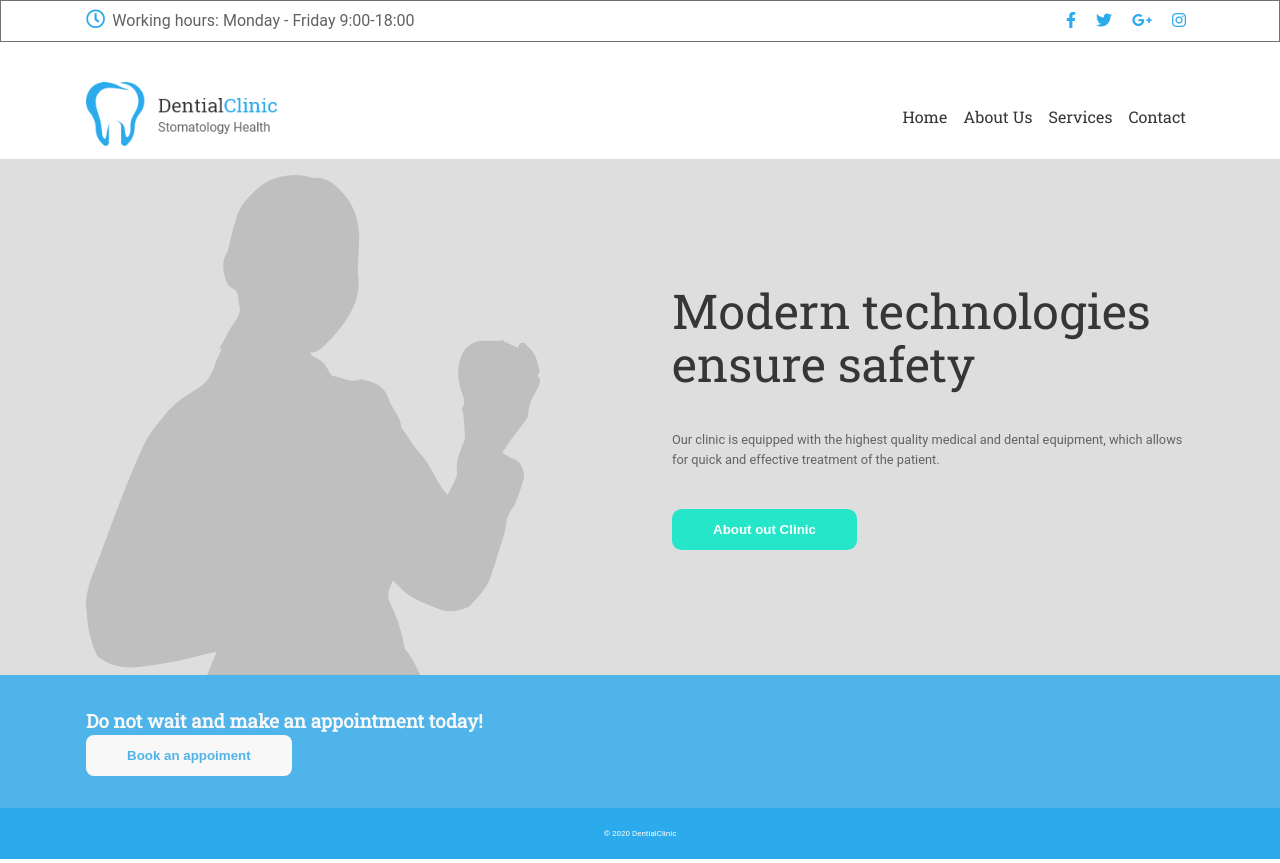
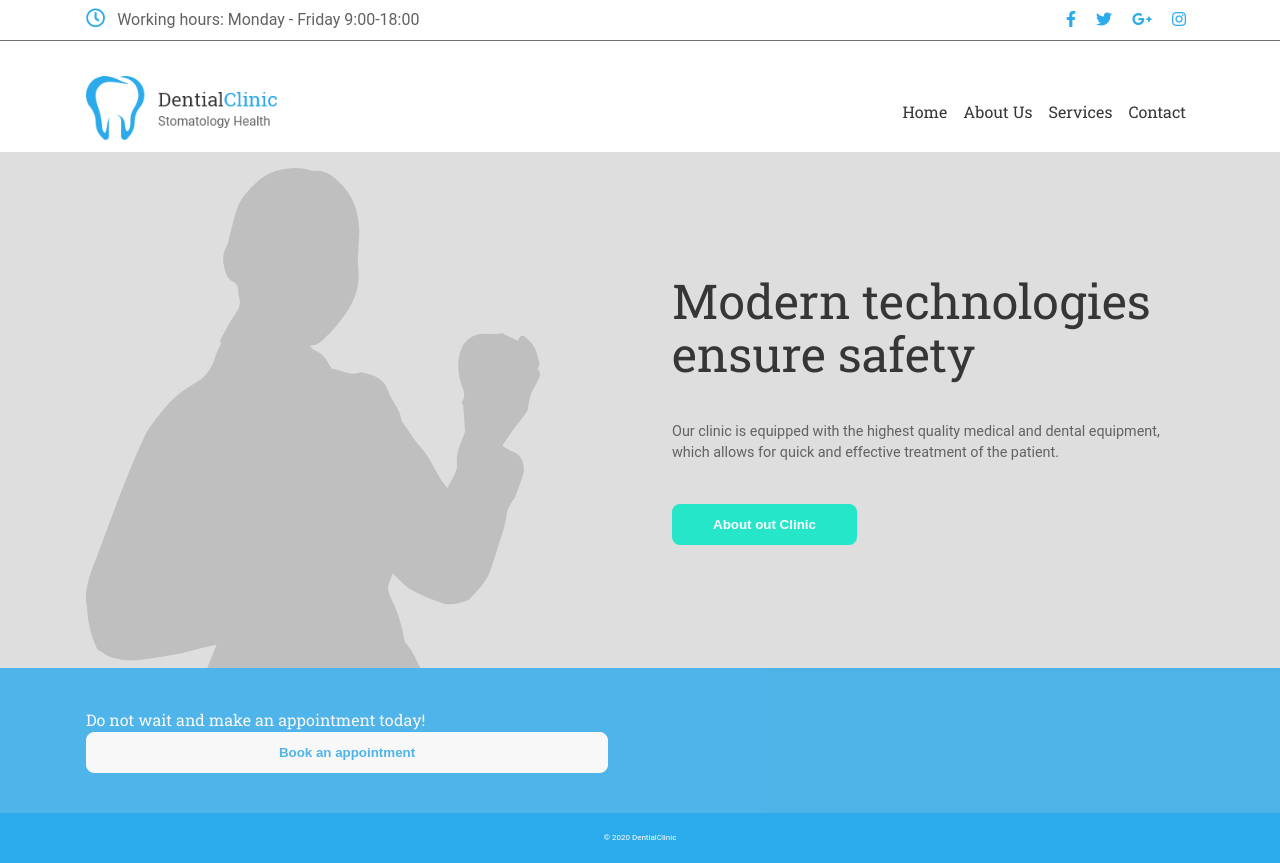
Before and after one commit to IdaWalle/HTMLCSS-INLUPP1, a plain HTML site: page index.html in a window 1280 px wide. Drawn offline with Linux system fonts and the light colour scheme.

Commit message:
inlämning 1

```diff
--- a/index.html
+++ b/index.html
@@ -71,19 +71,19 @@
               <div class="content-box">
                 <h1 class="color">Modern technologies ensure safety</h1>
                 <p class="color2">Our clinic is equipped with the highest quality medical and dental equipment, which allows for quick and effective treatment of the patient.</p>
-                <button class="btn btn-greenish">About out Clinic</button>
-
+                <button class="btn1 btn-greenish">About out Clinic</button>
               </div>
           </div>
-
-          <section class="down">
-              <div class="container">
-                  <div class="content">
-                      <h1 class="h1">Do not wait and make an appointment today!</h1>
-                      <button class="button">Book an appoiment</button>
-                  </div>
-              </div>
-          </section>
+          <!-- appointment-->
+          <section class="appointment">
+            <div class="container">
+                <div class="text">
+                    <p>Do not wait and make an appointment today!</p>
+                    <button class="btn btn-secondary">Book an appointment</button>
+                </div>
+            </div>
+            <!--footer-->
+        </section>
           <footer class="fot">
               <p>© 2020 DentialClinic</p>
           </footer>
--- a/styles.css
+++ b/styles.css
@@ -1,12 +1,12 @@
 @import url('https://fonts.googleapis.com/css2?family=Roboto+Slab&display=swap');
+/* font-family: 'Roboto Slab', serif; */
 
-/* font-family: 'Roboto Slab', serif;*/
+
 * {
+  margin: 0;
   padding: 0;
-    margin: 0;
   box-sizing: border-box;
 }
-
 html, body {
   font-weight: 400;
   font-family: 'Roboto', sans-serif;
@@ -14,7 +14,6 @@ html, body {
   font-size: 16px;
   color: #626262;
 }
-
 a {
   color: #2BAAEC;
   text-decoration: none;
@@ -22,40 +21,58 @@ a {
 a:hover {
   color: #25E6C8;
 }
-
 .container {
   width: 100%;
   padding: 0 1rem;
   margin: 0 auto;
 }
+.bg-gray {
+  background: #DEDEDE;
+
+}
+.btn1 {
+  display: inline-block;
+  text-align: center;
+  vertical-align: middle;
+  background-color: transparent;
+  border: 1px solid transparent;
+  padding: 0.75rem 2.5rem;
+  border-radius: 0.5rem;
+}
+
+.btn-greenish {
+  color: #fff;
+  background-color: #25E6C8;
+  font-weight: bold;
+}
+
+.collapse:not(.show) {
+  display: none;
+}
 
 .navbar-top {
-    border: 1px solid #707070;
-    padding: 0.5rem;  /* går att lägga 10px */
+  border-bottom: 1px solid #707070;
+  padding: 0.5rem;
+  /* font-family: 'Roboto', sans-serif; */
 }
-
 .navbar-top .container, .navbar .container {
   display: flex;
   justify-content: space-between;
 }
-.hours i {
+.navbar-top .container .hours i {
   color: #2BAAEC;
-    margin-right: 0.2rem;
+  margin-right: 0.5rem;
   font-size: 1.2rem;
 }
 .navbar-top .container .socialmedia a {
   margin: 0 0.5rem;
 }
-/*
-.navbar-top{
-    font-family: 'Roboto', sans-serif;
-}*/
 .navbar .container {
   align-items: center;
 }
 .navbar {
   margin: 0.2rem 0;
-    padding: 0.2rem;
+  padding: 0.1rem;
 }
 .navbar-brand img {
   height: 4rem;
@@ -69,76 +86,88 @@ a:hover {
   font-family: 'Roboto Slab', serif;
 }
 .navbar-toggler {
+  font-size: 2.5rem;
+  color: #2BAAEC;
   background-color: transparent;
-    border: none;
-    color: #2BAAEC ;
-    font-size: 2.5rem;
+  border: 1px solid transparent;
 }
 
-.collapse:not(.show) {
-    display: none;
-}
-
-.bg-gray {
- background: #DEDEDE;
-
-}
- .btn {
-     display: inline-block;
-     /* font-weight: 400; */
-     text-align: center;
-     vertical-align: middle;
-     background-color: transparent;
-     border: 1px solid transparent;
-     padding: 0.75rem 2.5rem;
-     border-radius: 0.6rem;
- }
-
- .btn-greenish {
-     color: #fff;
-     background-color: #25E6C8;
-     font-weight: bold;
- }
-
- btn-greensih:hover {
-    color: #25E6C8;
-  }
+/*  Showcase */
 
 #showcase .container {
   display: grid;
   grid-template-columns: 1fr 1fr;
   column-gap: 4rem;
+
 }
-
 #showcase .container img {
   height: 500px;
   margin-top: 1rem;
 }
-
-.content-box {
+#showcase .container .content-box {
   align-self: center;
 
 }
-.color { /*text i container box* H1 */
+
+#showcase .container .content-box h1 {
   color: #363636;
   font-family: 'Roboto Slab', serif;
   font-size: 3rem;
   font-weight: 400;
   line-height: 1.1;
+}
+#showcase .container .content-box p {
+  font-size: 0.9rem;
+  margin: 2.5rem 0;
+}
+
+.btn-greenish:hover {
+    background-color: #2BAAEC;
+    color: #fff;
+}
+
+/* appointment*/
+
+.btn {
+    display: inline-block;
+    text-align: center;
+    vertical-align: middle;
+    padding: 0.75rem 0;
+    border-radius: 0.5rem;
+    border: 1px solid transparent;
+    cursor: pointer;
+    font-weight: bold;
+    background-color: transparent;
+    width: 100%;
+  }
+
+  .btn-secondary {
+    border: 0.6px solid #fff;
+    background-color: #fff;
+    color:  #2BAAEC;
 
   }
 
-.color2 { /* text i cintainer box P tagg*/
-    margin: 2.5rem 0;
-    font-size: 0.8rem;
+  .btn-secondary:hover {
+    background-color: var(--secondary);
+    border: 0.5px solid #fff;
+    color: #fff;
+}
+.appointment{
+    padding: 2.5rem 0;
+    background-color:  #2BAAEC;
+    opacity: 0.8;
+
 }
 
-.down {
- background-color: #2BAAEC;
- opacity: 0.8;
- padding: 2rem;
+.appointment .container .text {
+    color: #fff;
+    font-family: 'Roboto Slab', serif;
+    display: inline;
+    float: left;
+}
 
-}
+
 
 .fot {
     background-color: #2BAAEC;
@@ -148,28 +177,6 @@ align-self: center;
     font-size: 0.5rem;
 }
 
-.button {
-
-    padding: 0.75rem 2.5rem;
-
-    display: flex;
-
-    text-align: center;
-    vertical-align: middle;
-    background-color: transparent;
-    border: 1px solid transparent;
-    padding: 0.75rem 2.5rem;
-    border-radius: 0.5rem;
-    color:#2BAAEC;
-    background-color: #fff;
-    font-weight: bold;
-
-}
-
-.h1 {
-    color: #fff;
-    font-family: 'Roboto Slab', serif;
-}
 @media (min-width: 768px) {
     .navbar-nav {
         flex-direction: row;
```
Lines whose indentation alone changed are shown as unchanged.
